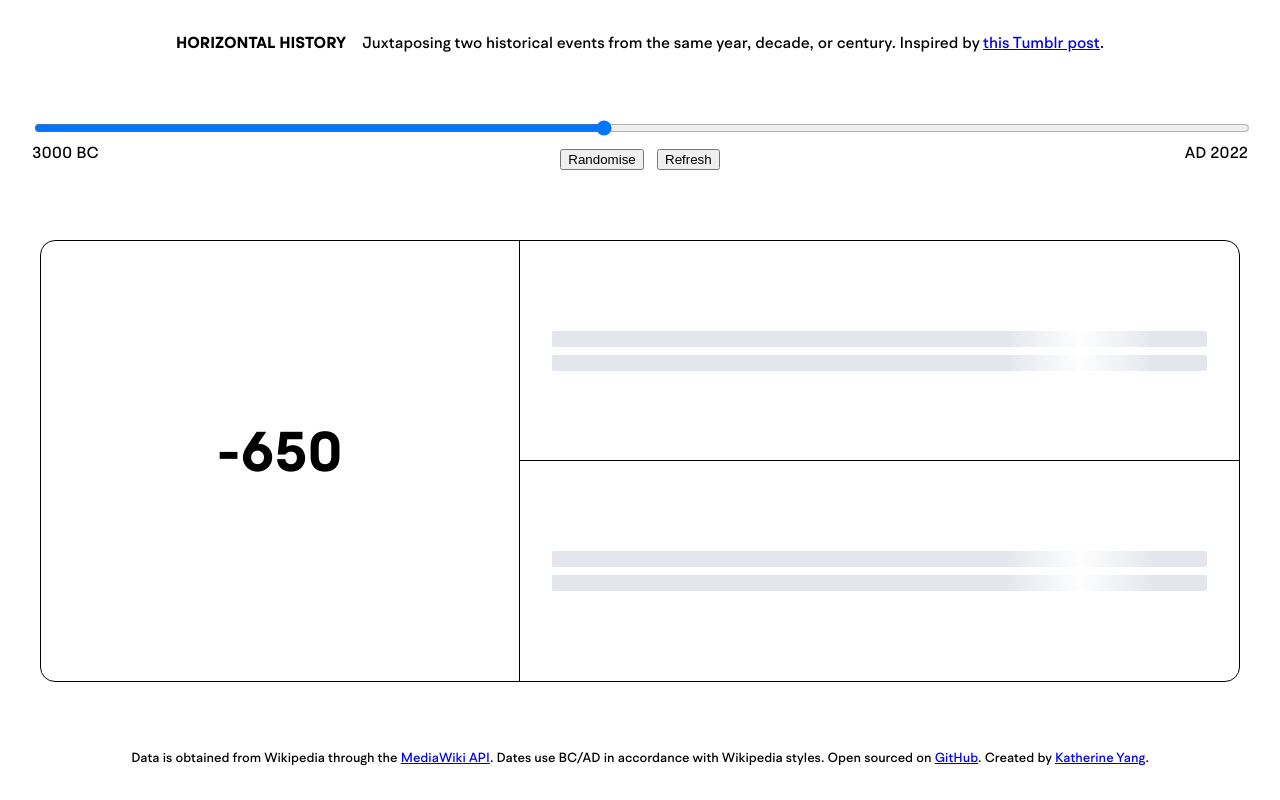
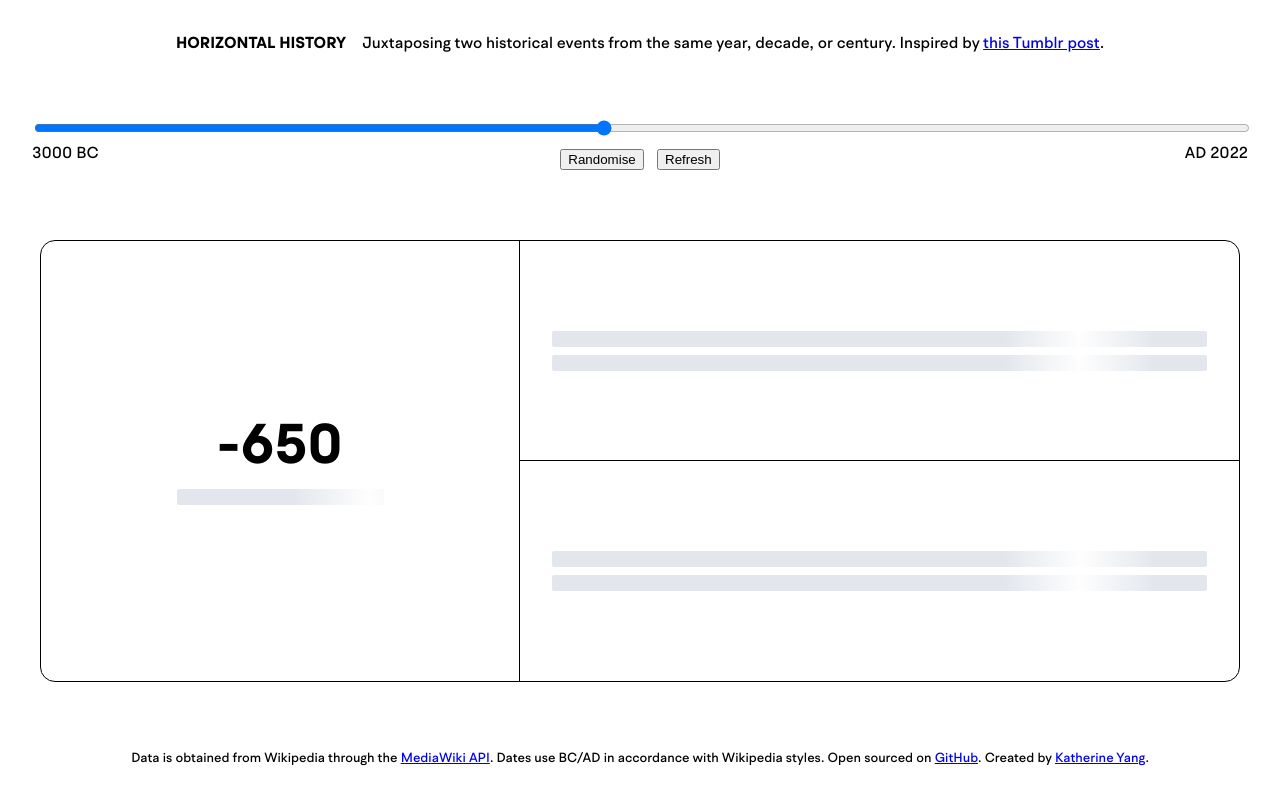
Before and after one commit to kayserifserif/horizontal-history, a React (Create React App) app in the folder client/: page / in a window 1280 px wide. Built offline with nearby package versions, Linux system fonts and the light colour scheme; no server answers.

Commit message:
feat: placeholder for numEvents

```diff
--- a/client/src/Events.js
+++ b/client/src/Events.js
@@ -25,7 +25,7 @@ function Events(props) {
     let itemPlural = (props.numEvents === 1 ? "item" : "items");
     numEvents = <div className="numEvents">{props.numEvents} list {itemPlural} on <a href={url}>Wikipedia</a></div>;
   } else {
-    numEvents = <div className="numEvents"></div>;
+    numEvents = <div className="numEvents"><div className="placeholder"></div></div>;
   }
 
   return (
--- a/client/src/index.css
+++ b/client/src/index.css
@@ -161,6 +161,11 @@ main {
   line-height: 1;
 }
 
+.numEvents .placeholder {
+  width: 50%;
+  margin: auto;
+}
+
 .pair {
   display: flex;
   flex-direction: column;
```
